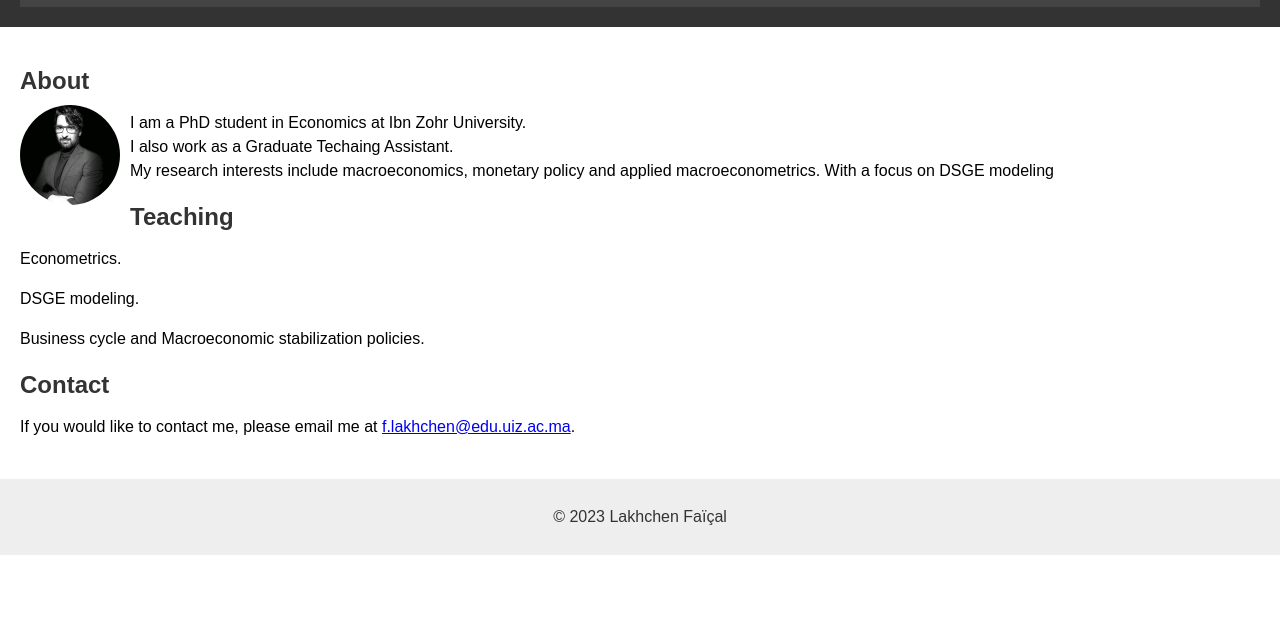
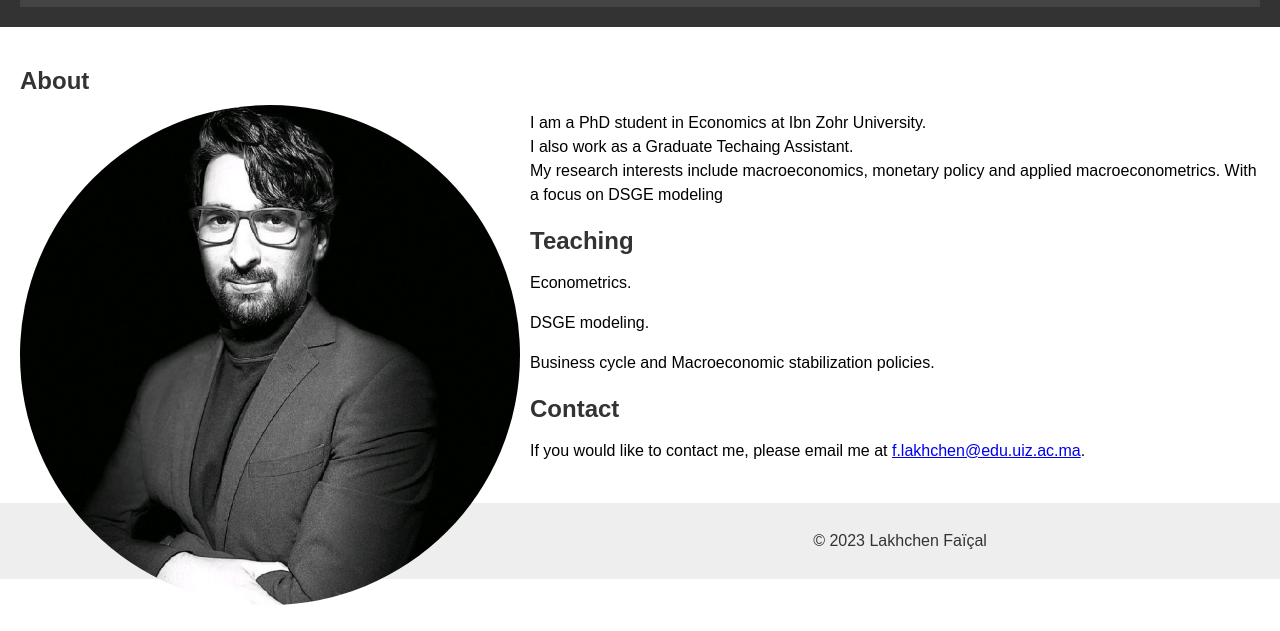
Before and after one commit to FaicalLakhchen/FaicalLakhchen.github.io, a plain HTML site: page index.html in a window 1280 px wide. Shown: the part 169-800 px from the top of the page. Drawn offline with Linux system fonts and the light colour scheme.

Commit message:
Update index.html

```diff
--- a/index.html
+++ b/index.html
@@ -22,7 +22,7 @@
     <main>
       <section id="about">
         <h2>About</h2>
-        <img src="1676764851977.jfif" alt="Image description" style="float: left; margin-right: 10px; width: 100px; height: auto; border-radius: 50%;;">
+        <img src="1676764851977.jfif" alt="Image description" style="float: left; margin-right: 10px; width: 500px; height: auto; border-radius: 50%;;">
         <p>I am a PhD student in Economics at Ibn Zohr University.<br> I also work as a Graduate Techaing Assistant.<br>
 My research interests include macroeconomics, monetary policy and applied macroeconometrics. With a focus on DSGE modeling</p>
       </section>
```
